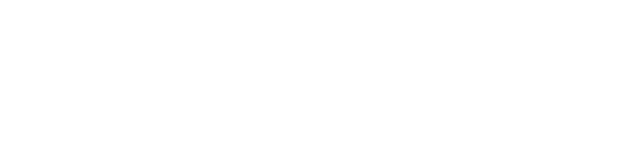
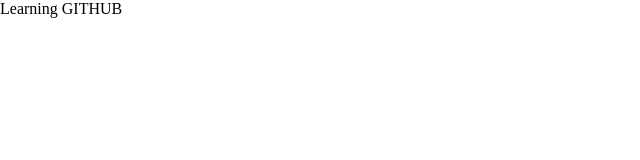
Before and after one commit to rajendra777777/FinalGIT, a plain HTML site: page index.html in a window 1280 px wide. Shown: the whole page, without its empty margins (0-640 px from the left). Drawn offline with Linux system fonts and the light colour scheme.

Commit message:
Learning GITHUB

```diff
--- a/index.html
+++ b/index.html
@@ -8,5 +8,7 @@
 </head>
 <body>
 
+Learning GITHUB
+
 </body>
 </html>
```
